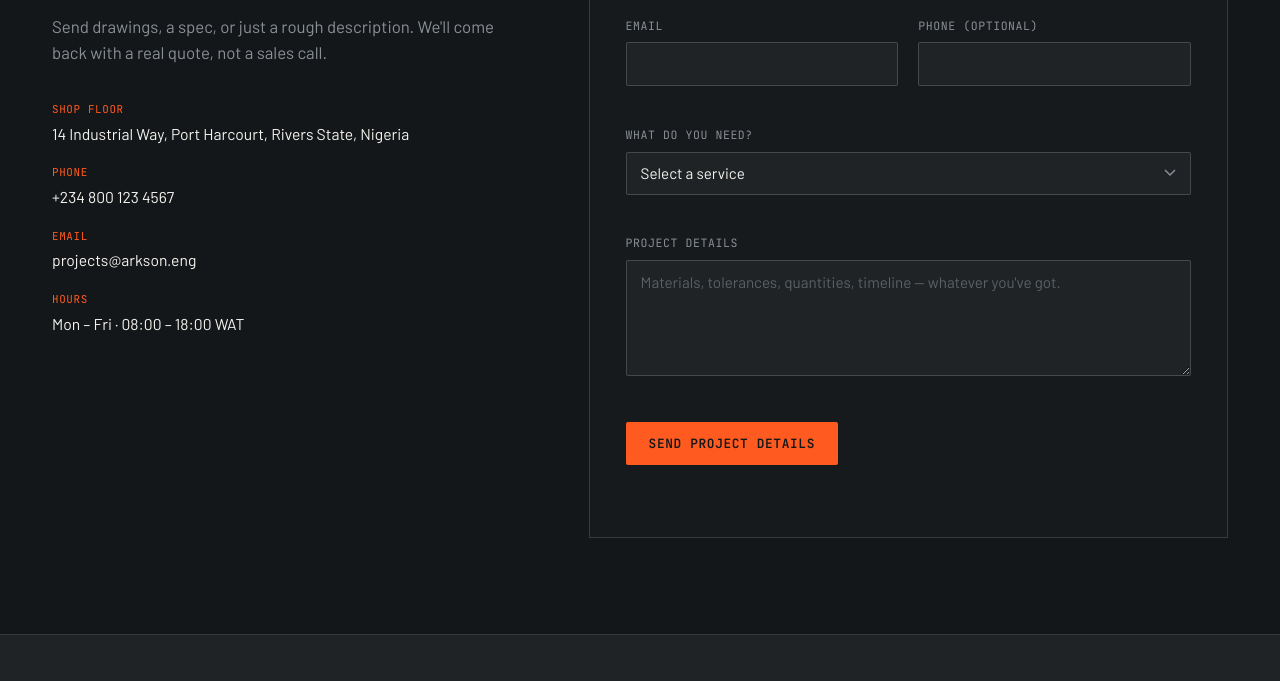
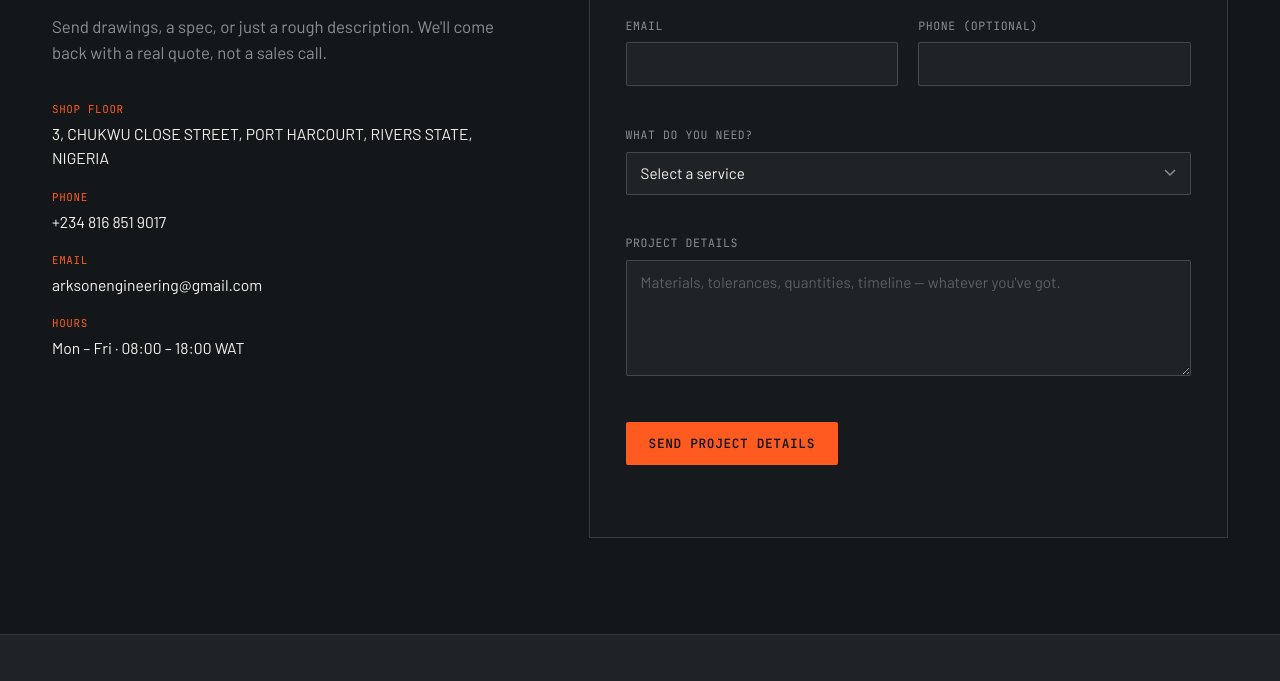
Before and after one commit to manlikebulu/arkson-website, a plain HTML site: page index.html in a window 1280 px wide. Shown: the part 5429-6110 px from the top of the page. Drawn offline with Linux system fonts and the light colour scheme; a web font is replaced by a local one.

Commit message:
Update index.html

```diff
--- a/index.html
+++ b/index.html
@@ -424,15 +424,15 @@
         <ul class="contact-details">
           <li>
             <span class="contact-label">SHOP FLOOR</span>
-            <span>14 Industrial Way, Port Harcourt, Rivers State, Nigeria</span>
+            <span>3, CHUKWU CLOSE STREET, PORT HARCOURT, RIVERS STATE, NIGERIA</span>
           </li>
           <li>
             <span class="contact-label">PHONE</span>
-            <a href="tel:+2348001234567">+234 800 123 4567</a>
+            <a href="tel:+2348168519017">+234 816 851 9017</a>
           </li>
           <li>
             <span class="contact-label">EMAIL</span>
-            <a href="mailto:projects@arkson.eng">projects@arkson.eng</a>
+            <a href="mailto:arksonengineering@gmail.com">arksonengineering@gmail.com</a>
           </li>
           <li>
             <span class="contact-label">HOURS</span>
@@ -442,7 +442,7 @@
       </div>
 
       <form class="contact-form" id="contactForm" novalidate
-            action="https://formspree.io/f/YOUR_FORM_ID" method="POST">
+            action="https://formspree.io/f/mojoalza" method="POST">
         <div class="form-row">
           <div class="form-field">
             <label for="name">Name</label>
```
